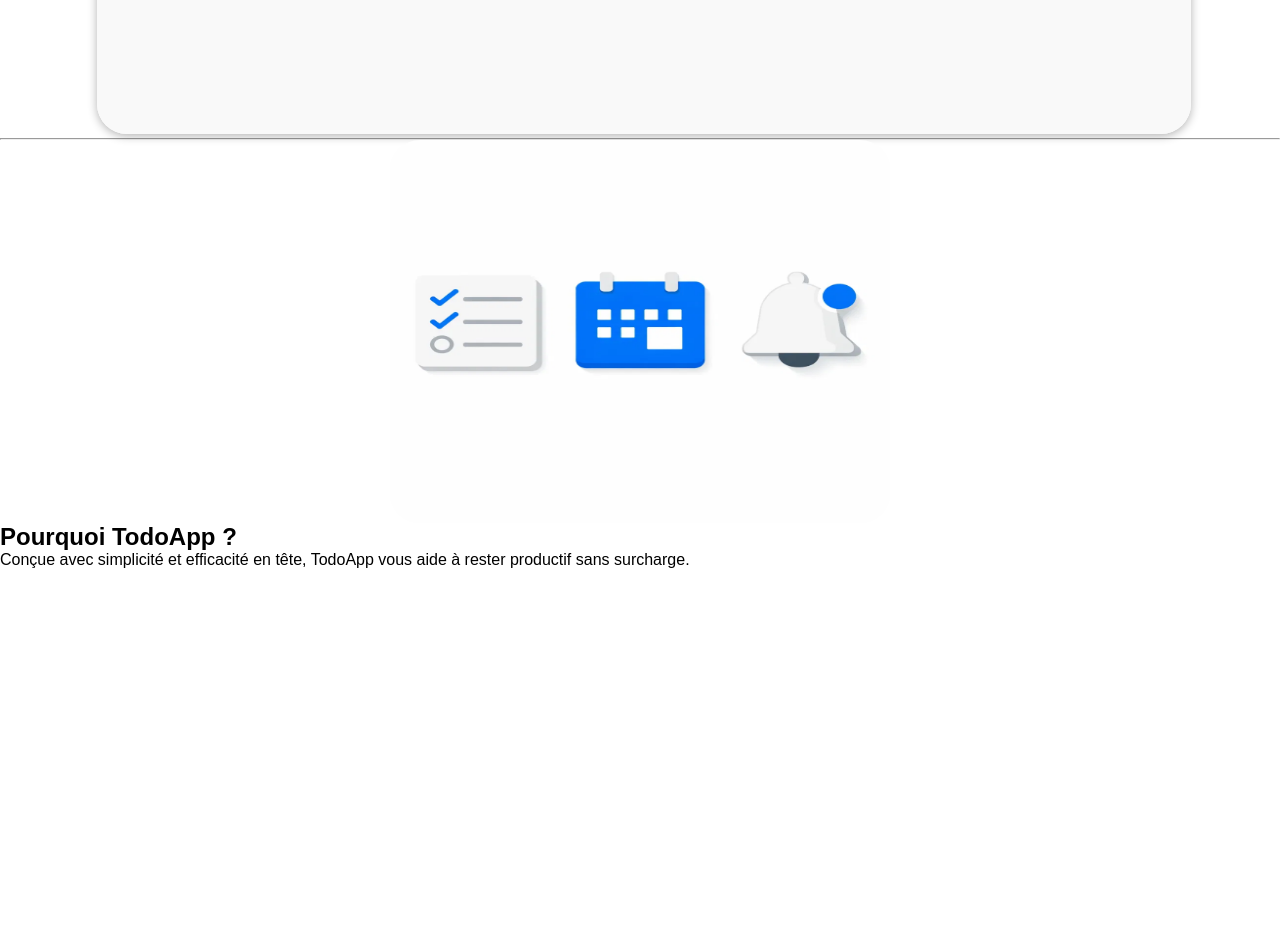
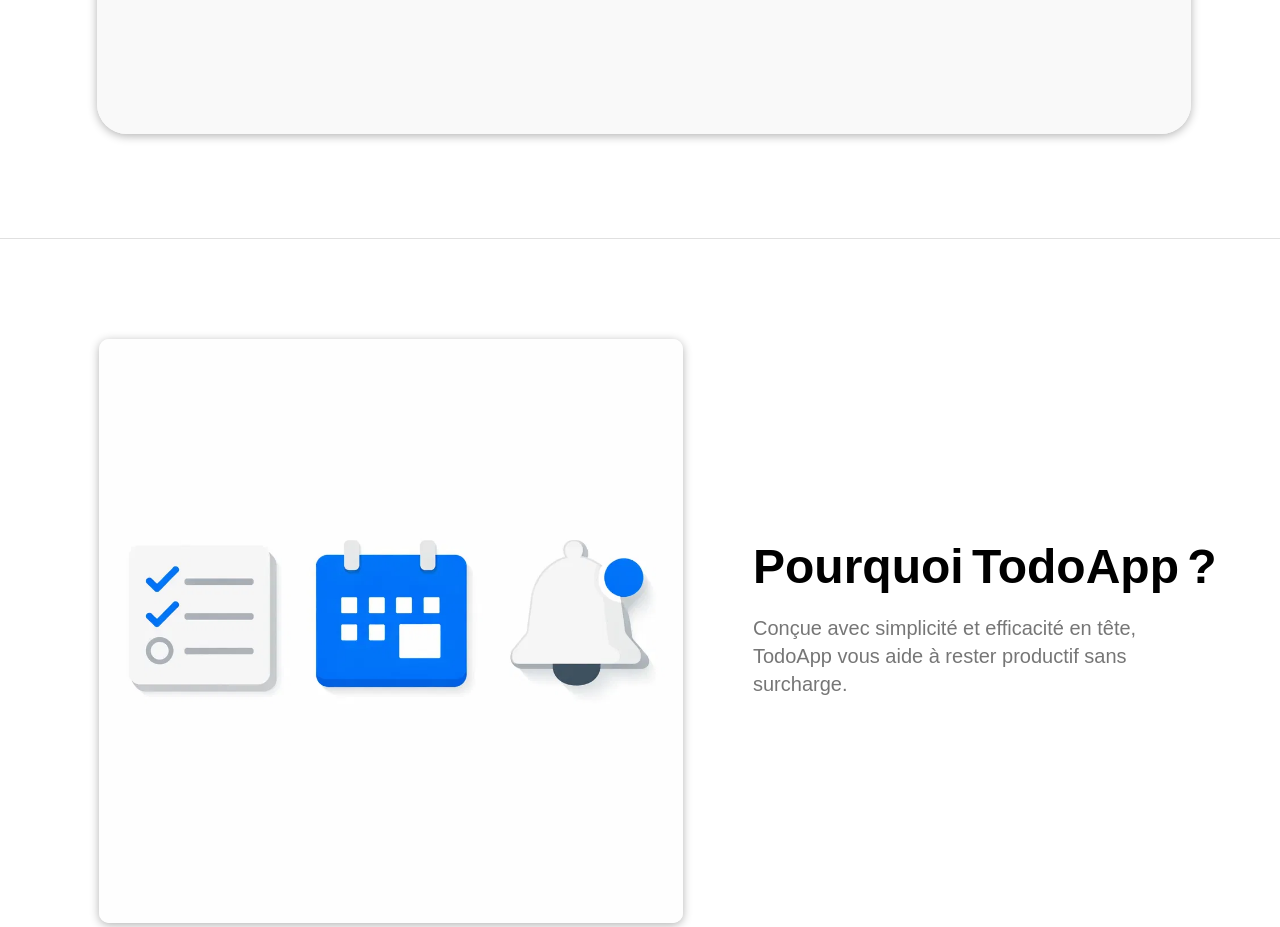
Before and after one commit to doudaoud/to-do-mern, a React (Vite) app in the folder client/: page / in a window 1280 px wide. Shown: the part 2100-3027 px from the top of the page. Before the commit the page ends 2669 px from the top, so only its background shows below. Built offline with nearby package versions, Linux system fonts and the light colour scheme.

Commit message:
`Updated Hero3 component with new styles and layout`

```diff
--- a/client/src/components/Hero3.jsx
+++ b/client/src/components/Hero3.jsx
@@ -1,15 +1,24 @@
 import React from "react";
 import { ArrowRight, CheckCircle2, Clock, Bell, Zap } from "lucide-react";
 import "./styles/Hero3.css";
-import img from "../images/img_hero_3.webp"
+import img from "../images/img_hero_3.webp";
 export default function Hero3() {
   return (
     <>
-      <hr/>
+
+      <div className="hero3">
+        {/* TODO  regler le css */}
         <div className="hero3_container">
-        <img src={img}/>
+          <img src={img} style={{
+            width: 584,
+            height: 584,
+            borderRadius: 10,
+            boxShadow: "0px 2px 10px rgba(0,0,0,0.3)",
+            marginLeft:99
+
+          }} />
         </div>
-      <div className="">
+        <div className="titles_hero3">
           <h2>Pourquoi TodoApp ?</h2>
           <p>
             Conçue avec simplicité et efficacité en tête, TodoApp vous aide à
@@ -21,6 +30,7 @@
             <div></div>
           </div>
         </div>
+      </div>
     </>
   );
 }
--- a/client/src/components/styles/Hero3.css
+++ b/client/src/components/styles/Hero3.css
@@ -1,6 +1,35 @@
-.hero3_container {
-
+.hero3{
   display: flex;
   justify-content: center;
-
+  flex-flow: row ;
+  border-top: 1px solid rgb(224, 224, 224);
+  padding-top: 100px;
+  gap:70px;
+  /* background-color: hsl(0, 43%, 48%); */
 }
+.hero3_container{
+  /* background-color: #ae4646; */
+}
+.titles_hero3{
+  /* margin: auto; */
+  margin-top: auto;
+  margin-bottom: auto;
+}
+.titles_hero3 > h2{
+    font-size: 3em;
+  font-weight: 900;
+  font-family: "Arial", sans-serif;
+  margin-bottom: 30px;
+  word-spacing: -5px;
+}
+.titles_hero3 > p{
+  width: 75%;;
+  /* margin: auto; */
+  margin-top: -10px;
+  font-size: 20px;
+  font-family: "Arial", sans-serif;
+  line-height: 28px;
+  font-weight: 500;
+  color: rgb(118, 118, 118);
+  margin-bottom: 30px;
+}
--- a/client/src/pages/Home.jsx
+++ b/client/src/pages/Home.jsx
@@ -29,6 +29,8 @@
             height: "700px",
             marginLeft: "33px",
             boxShadow: "0px 2px 10px rgba(0,0,0,0.3)",
+            marginBottom: 100,
+
           }}
         />
       </div>
```
Lines whose indentation alone changed are shown as unchanged.
